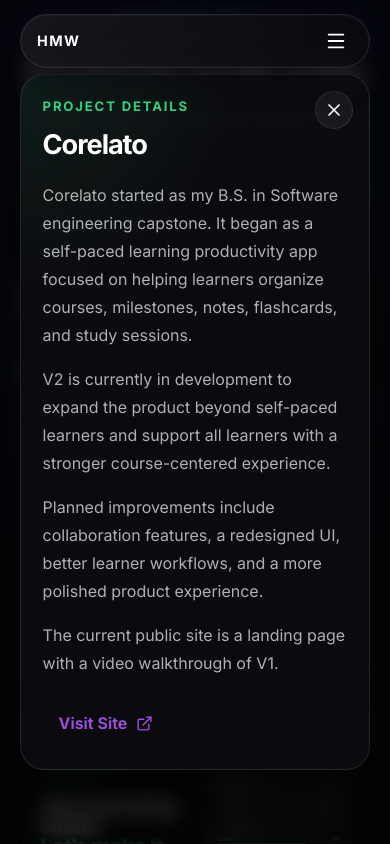
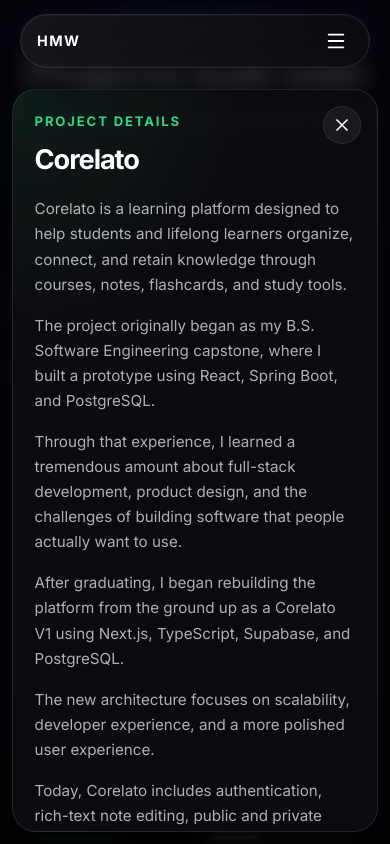
Before and after one commit to hmw55/portfolio, a React (Vite) app: page / in a window 390 px wide. Both pictures are taken after a click on the button 336 px from the left and 1189 px from the top of the page. Shown: the part 767-1611 px from the top of the page. Built offline with nearby package versions, Linux system fonts and the light colour scheme; no server answers.

Commit message:
Update project descriptions and improve modal responsiveness

```diff
--- a/src/components/About/About.tsx
+++ b/src/components/About/About.tsx
@@ -32,7 +32,7 @@ function About() {
     const stackGroups = [
         {
             title: "Frontend",
-            skills: ["React", "TypeScript", "JavaScript", "CSS", "TailwindCSS", "Responsive UI"],
+            skills: ["React", "Next.js", "TypeScript", "JavaScript", "CSS", "Tailwind CSS", "Responsive UI"],
         },
         {
             title: "Backend",
--- a/src/components/Projects/Project.tsx
+++ b/src/components/Projects/Project.tsx
@@ -13,38 +13,44 @@ type Project = {
     stack: string[];
     siteUrl: string;
     details: string[];
-}
+};
 
 const projects: Project[] = [
     {
         title: "Corelato",
-        subtitle: "Learning productivity platform",
+        subtitle: "Learning platform for notes, courses, flashcards, and public knowledge sharing",
         image: corelatoImage,
-        stack: ["React", "Spring Boot", "PostgreSQL", "Vercel", "Railway"],
+        stack: ["Next.js", "TypeScript", "Supabase", "PostgreSQL", "TipTap", "Tailwind", "Vercel"],
         siteUrl: "https://corelato.com",
         details: [
-            "Corelato started as my B.S. in Software engineering capstone. It began as a self-paced learning productivity app focused on helping learners organize courses, milestones, notes, flashcards, and study sessions.",
-            "V2 is currently in development to expand the product beyond self-paced learners and support all learners with a stronger course-centered experience.",
-            "Planned improvements include collaboration features, a redesigned UI, better learner workflows, and a more polished product experience.",
-            "The current public site is a landing page with a video walkthrough of V1.",
+            "Corelato is a learning platform designed to help students and lifelong learners organize, connect, and retain knowledge through courses, notes, flashcards, and study tools.",
+            "The project originally began as my B.S. Software Engineering capstone, where I built a prototype using React, Spring Boot, and PostgreSQL.",
+            "Through that experience, I learned a tremendous amount about full-stack development, product design, and the challenges of building software that people actually want to use.",
+            "After graduating, I began rebuilding the platform from the ground up as a Corelato V1 using Next.js, TypeScript, Supabase, and PostgreSQL.",
+            "The new architecture focuses on scalability, developer experience, and a more polished user experience.",
+            "Today, Corelato includes authentication, rich-text note editing, public and private knowledge sharing, public learner profiles, course organization, flashcard decks, and SEO-friendly public notes.",
+            "The long-term vision is to create a platform that helps learners not only store information, but actively connect ideas and retain knowledge more effectively.",
         ],
     },
     {
         title: "JobSearchingSucks",
-        subtitle: "Application tracking for the job search",
+        subtitle: "Job application tracker with resume management and analytics foundations",
         image: jssImage,
-        stack: ["Next.js", "FastAPI", "PostgreSQL", "Supabase", "Tailwind", "Vercel"],
+        stack: ["Next.js", "TypeScript", "FastAPI", "Python", "PostgreSQL", "SQLAlchemy", "Supabase", "Tailwind"],
         siteUrl: "https://jobsearchingsucks.com",
         details: [
-            "JobSearchingSucks is a job-search organization tool focused first on application tracking, status updates, and keeping momentum during the job hunt.",
-            "The current scope intentionally stays focused on application tracking while I work through privacy, resume-data handling, and payment/card-processing requirements.",
-            "Before expanding into resume storage, sensitive user data, or paid features, I want the product foundation to handle trust, data safety, and compliance responsibility.",
+            "JobSearchingSucks is a job search management platform built to help users organize applications, track progress, and stay focused during the often overwhelming process of finding a new role.",
+            "The project was inspired by my own experience applying to software engineering positions after graduation.",
+            "Existing tools were either overly complex, abandoned, or focused on enterprise recruiting rather than helping individual job seekers stay organized.",
+            "The application uses a modern full-stack architecture with a Next.js frontend, FastAPI backend, PostgreSQL database, and SQLAlchemy ORM.",
+            "The platform currently focuses on application tracking, status management, resume organization foundations, and dashboard analytics.",
+            "As the project grows, I plan to expand into a more complete career management platform while maintaining a strong focus on privacy, user trust, and responsible handling of personal data.",
         ],
     },
 ];
 
 function Projects() {
-    const [selectedProject, setSelectedProject]=useState<Project | null>(null);
+    const [selectedProject, setSelectedProject] = useState<Project | null>(null);
 
     return (
         <section className="projects" id="projects">
@@ -66,7 +72,7 @@ function Projects() {
                             className="project-card"
                             key={project.title}
                             initial={{ opacity: 0, y: 24 }}
-                            whileInView={{ opacity: 1, y:0 }}
+                            whileInView={{ opacity: 1, y: 0 }}
                             viewport={{ once: true, amount: 0.25 }}
                             transition={{ duration: 0.6, delay: index * 0.1 }}
                         >
@@ -118,15 +124,15 @@ function Projects() {
                 <motion.div
                     className="github-callout"
                     initial={{ opacity: 0, y: 24 }}
-                    whileInView={{ opacity: 1, y:0 }}
+                    whileInView={{ opacity: 1, y: 0 }}
                     viewport={{ once: true, amount: 0.25 }}
                     transition={{ duration: 0.6 }}
                 >
                     <div>
                         <h3>More on GitHub</h3>
                         <p>
-                            I also build smaller tools and automation projects, including
-                            Job Radar and a DMV appointment watcher.
+                            I also build smaller tools and automation projects, including Job Radar,
+                            a Python-based job aggregation tool, and a DMV appointment watcher.
                         </p>
                     </div>
 
@@ -137,16 +143,16 @@ function Projects() {
                         className="github-link"
                     >
                         View on GitHub
-                        <img src={GitHubLogo} alt="Github Logo" />
+                        <img src={GitHubLogo} alt="GitHub logo" />
                     </a>
                 </motion.div>
             </div>
 
             <AnimatePresence>
-                {selectedProject &&(
+                {selectedProject && (
                     <motion.div
                         className="project-modal-backdrop"
-                        onClick={() => event?.stopPropagation()}
+                        onClick={() => setSelectedProject(null)}
                         initial={{ opacity: 0 }}
                         animate={{ opacity: 1 }}
                         exit={{ opacity: 0 }}
@@ -188,7 +194,6 @@ function Projects() {
                             </a>
                         </motion.div>
                     </motion.div>
-
                 )}
             </AnimatePresence>
         </section>
--- a/src/components/Projects/Projects.css
+++ b/src/components/Projects/Projects.css
@@ -29,11 +29,11 @@
     background: rgba(255, 255, 255, 0.045);
     border: 1px solid rgba(255, 255, 255, 0.08);
     backdrop-filter: blur(14px);
-    -webkit-backdrop-filter: but(14px);
+    -webkit-backdrop-filter: blur(14px);
     transition:
         transform 0.2s ease,
         border-color 0.2s ease,
-        background 0.2 ease;
+        background 0.2s ease;
 }
 
 .project-card:hover {
@@ -52,6 +52,7 @@
     width: 100%;
     height: 100%;
     object-fit: cover;
+    display: block;
 }
 
 .project-content {
@@ -90,7 +91,7 @@
     transition:
         background 0.2s ease,
         transform 0.2s ease,
-        color 0.2 ease
+        color 0.2s ease
 }
 
 .project-info-button:hover {
@@ -182,7 +183,7 @@
 
 .github-link:hover {
     transform: translateY(-2px);
-    background: rgba(255, 2555, 255, 0.055);
+    background: rgba(255, 255, 255, 0.055);
 }
 
 .project-modal-backdrop {
@@ -196,11 +197,14 @@
     display: flex;
     align-items: center;
     justify-content: center;
+    overflow-y: auto;
 }
 
 .project-modal {
     position: relative;
-    width: min(640, 100%);
+    width: min(640px, 100%);
+    max-height: min(82vh, 720px);
+    overflow-y: auto;
     padding: 1.6rem;
     border-radius: 28px;
     background: radial-gradient(circle at top left, rgba(50, 213, 131, 0.09), transparent 28%), rgba(12, 12, 16, 0.96);
@@ -274,7 +278,7 @@
 
     .github-link {
         width: 100%;
-    };
+    }
 }
 
 @media (max-width: 520px) {
@@ -294,12 +298,32 @@
         font-size: 1.2rem;
     }
 
+    .project-title-row p {
+        font-size: 0.95rem;
+    }
+
     .project-link {
         width: 100%;
     }
 
+    .project-modal-backdrop {
+        align-items: flex-end;
+        padding: 0.75rem;
+    }
+
     .project-modal {
+        width: 100%;
+        max-height: 88vh;
         padding: 1.35rem;
         border-radius: 24px;
     }
+
+    .project-modal h3 {
+        margin-right: 2.75rem;
+    }
+
+    .modal-details p {
+        font-size: 0.95rem;
+        line-height: 1.65;
+    }
 }
```
